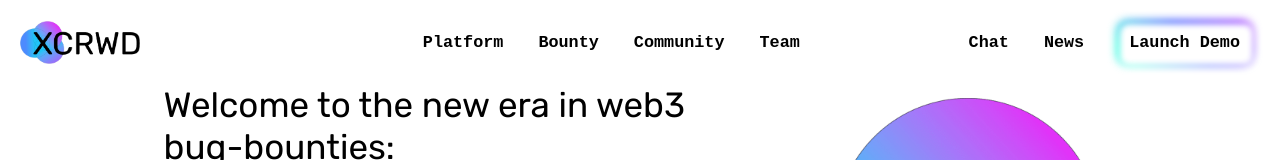
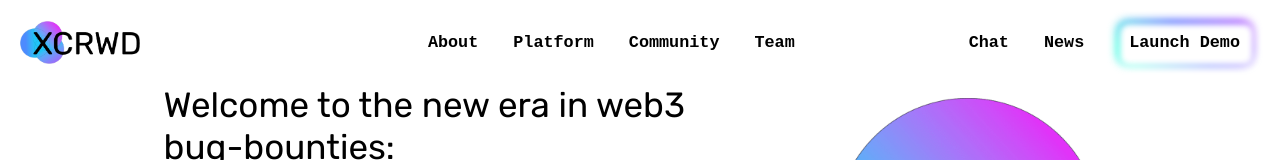
Before and after one commit to Vl-pod/xcrwd.lending, a Vue app: page / in a window 1280 px wide. Shown: the top 160 px of the page. Built offline with nearby package versions, Linux system fonts and the light colour scheme; a web font is replaced by a local one.

Commit message:
fix router/links/names

```diff
--- a/src/components/HeaderMain.vue
+++ b/src/components/HeaderMain.vue
@@ -7,10 +7,10 @@
 			<nav class="nav-center">
 				<ul class="nav-list ">
           <li class="nav-item">
-						<RouterLink to="/" class="nav-link">Platform</RouterLink>
+						<RouterLink to="/" class="nav-link">About</RouterLink>
 					</li>
           <li class="nav-item">
-						<RouterLink to="/bounty" class="nav-link">Bounty</RouterLink>
+						<RouterLink to="/platform" class="nav-link">Platform</RouterLink>
 					</li>
           <li class="nav-item">
 						<RouterLink to="/community" class="nav-link">Community</RouterLink>
--- a/src/router/index.js
+++ b/src/router/index.js
@@ -11,7 +11,7 @@ const routes = [
 		component: MainPage
 	},
 	{
-		path: '/bounty',
+		path: '/platform',
 		component: BountyPage
 	},
 	{
```
